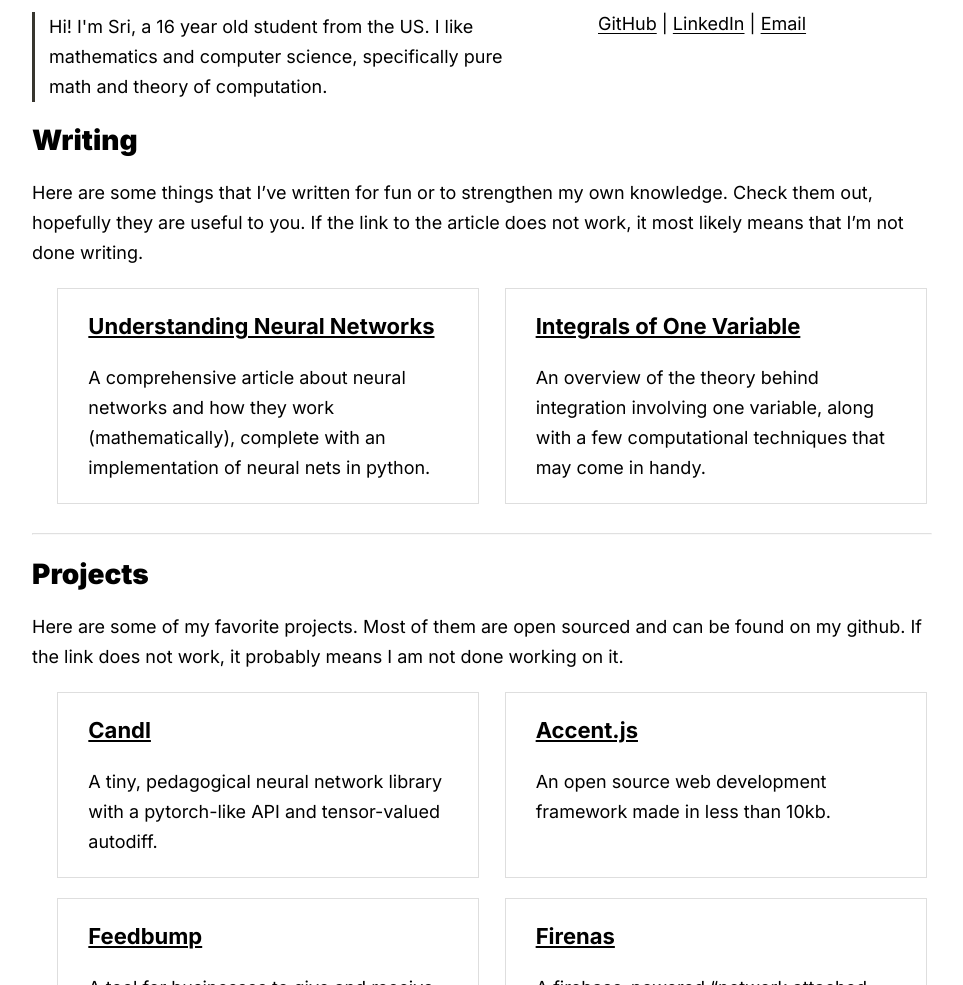
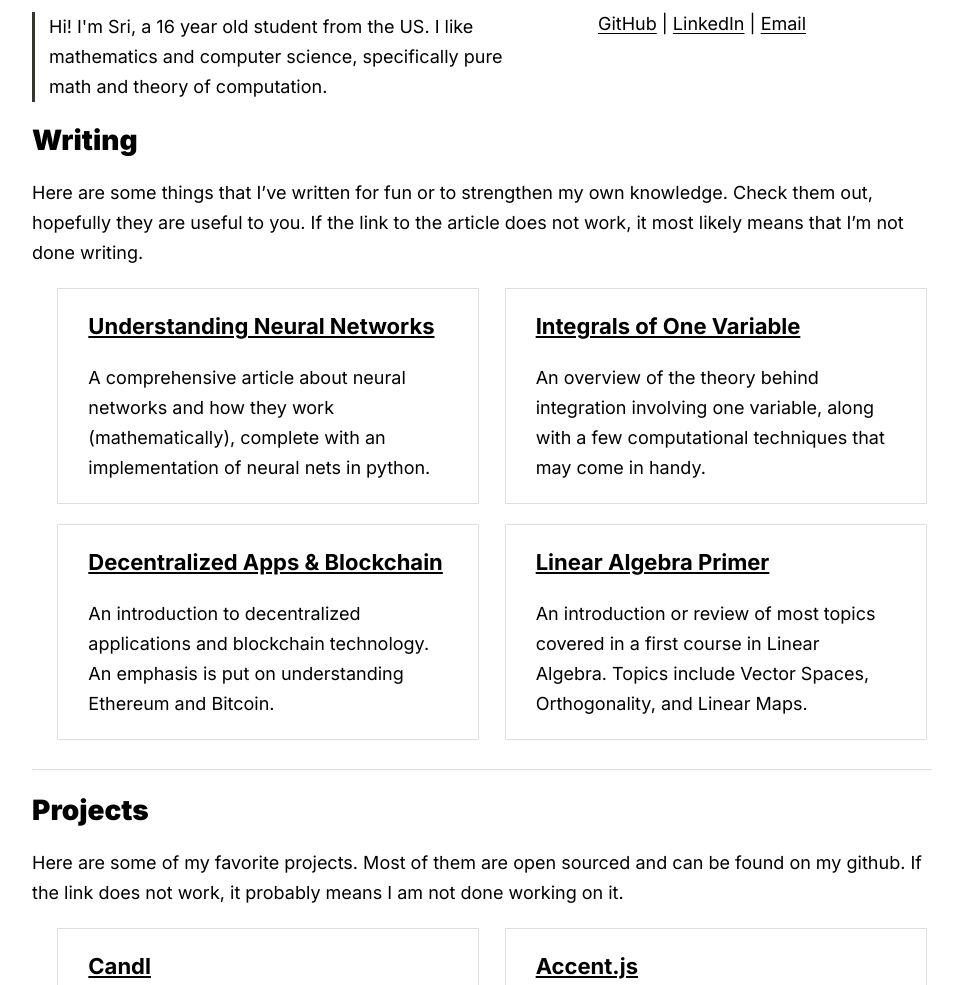
Before and after one commit to sripkunda/sripkunda.github.io, a plain HTML site: page index.html in a window 1280 px wide. Shown: the part 115-1100 px from the top of the page, without its empty margins (158-1121 px from the left). Drawn offline with nearby package versions, Linux system fonts and the light colour scheme.

Commit message:
Built and updated personal website.

```diff
--- a/index.html
+++ b/index.html
@@ -54,6 +54,14 @@
                     <div class="showcase" onclick="window.open('.&#x2F;blog&#x2F;integrals-of-one-variable', '_self');">
                         <h3>Integrals of One Variable</h3>
                         <p>An overview of the theory behind integration involving one variable, along with a few computational techniques that may come in handy.</p>
+                    </div>
+                    <div class="showcase" onclick="window.open('.&#x2F;blog&#x2F;dapps-and-blockchain', '_self');">
+                        <h3>Decentralized Apps & Blockchain</h3>
+                        <p>An introduction to decentralized applications and blockchain technology. An emphasis is put on understanding Ethereum and Bitcoin.</p>
+                    </div>
+                    <div class="showcase" onclick="window.open('.&#x2F;blog&#x2F;linear-algebra-primer', '_self');">
+                        <h3>Linear Algebra Primer</h3>
+                        <p>An introduction or review of most topics covered in a first course in Linear Algebra. Topics include Vector Spaces, Orthogonality, and Linear Maps.</p>
                     </div>
             </div>
         </section>
```
